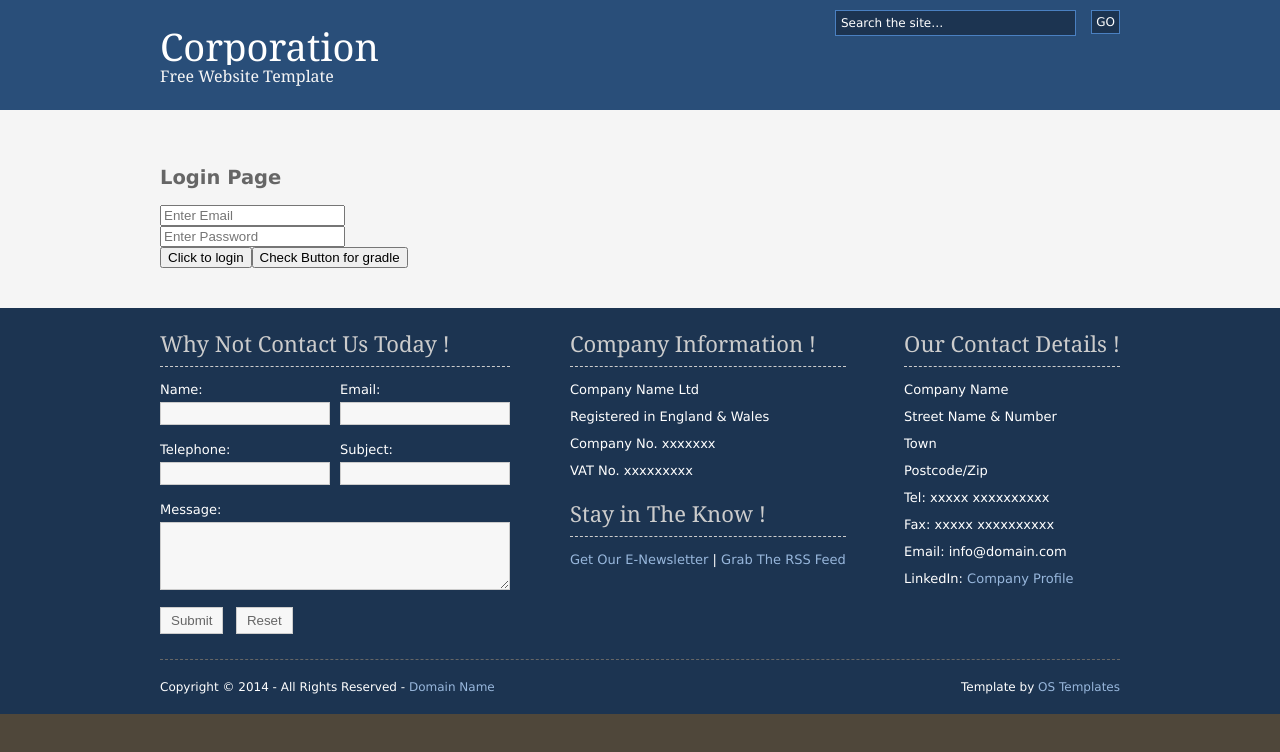
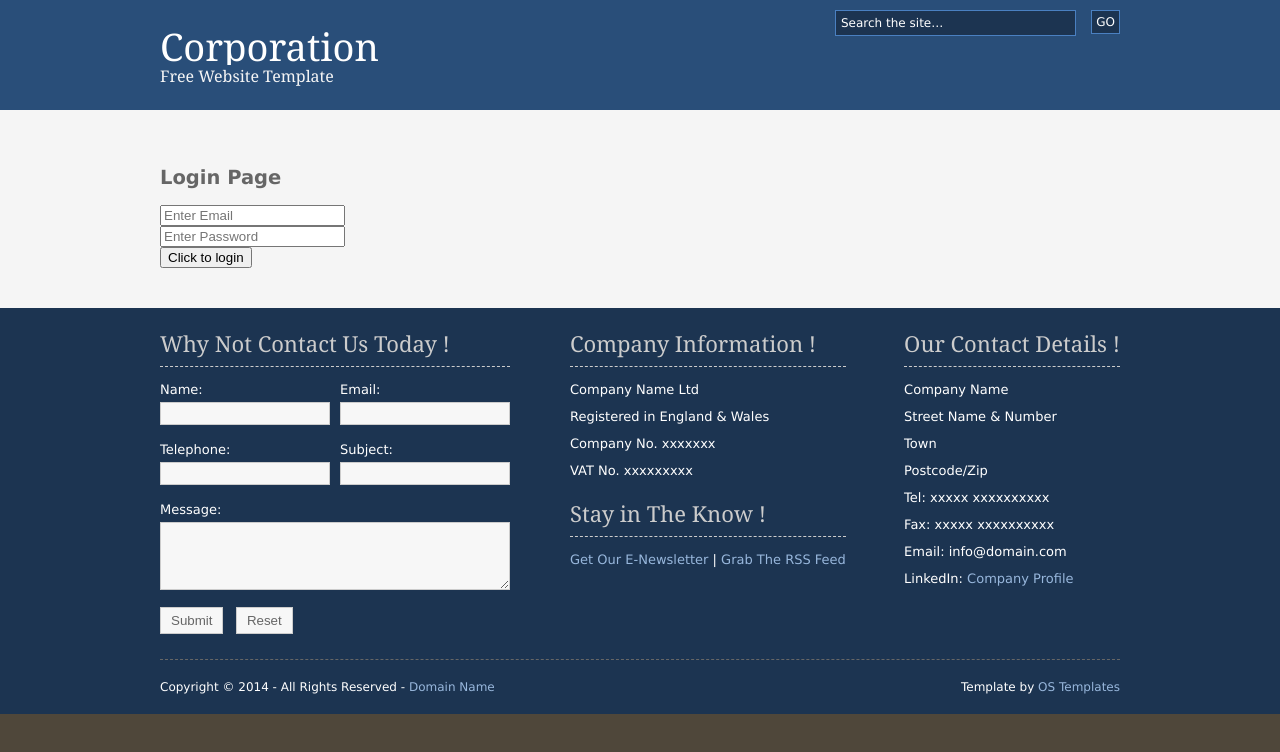
Before and after one commit to VigneshD-7788/Web-templateDesign, an Angular app: page / in a window 1280 px wide. Shown: the top 752 px of the page. Built offline with nearby package versions, Linux system fonts and the light colour scheme.

Commit message:
student login update

```diff
--- a/src/app/login/login.component.html
+++ b/src/app/login/login.component.html
@@ -11,7 +11,7 @@
         </div>
       <div>
         <input type="button" (click)="loginApi()" value="Click to login">
-        <input type="button" (click)="loginSample()" value="Check Button for gradle">
+        <!-- <input type="button" (click)="loginSample()" value="Check Button for gradle"> -->
       </div>
      {{login_error_message}}
       <div class="clear"></div>
```
